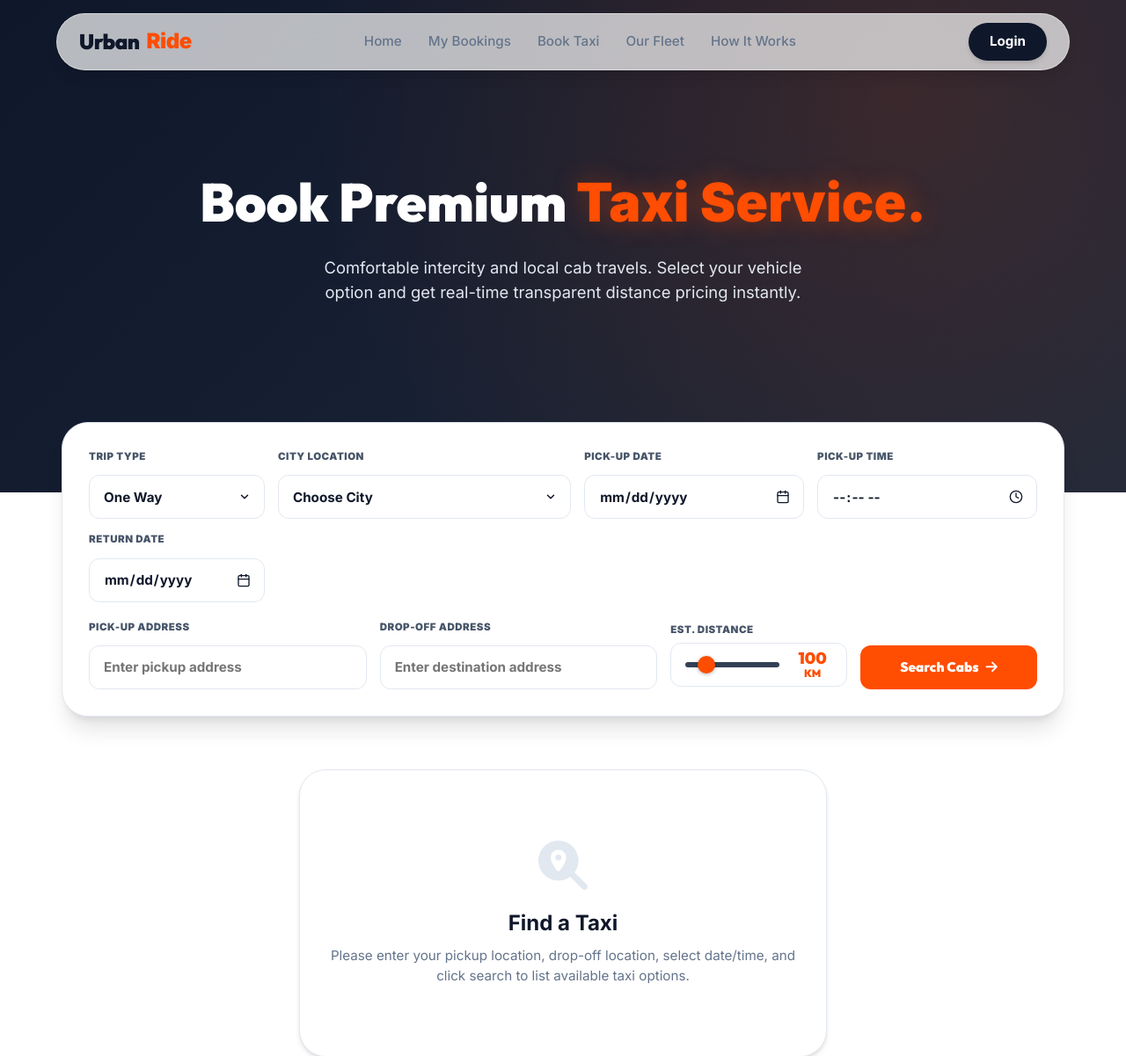
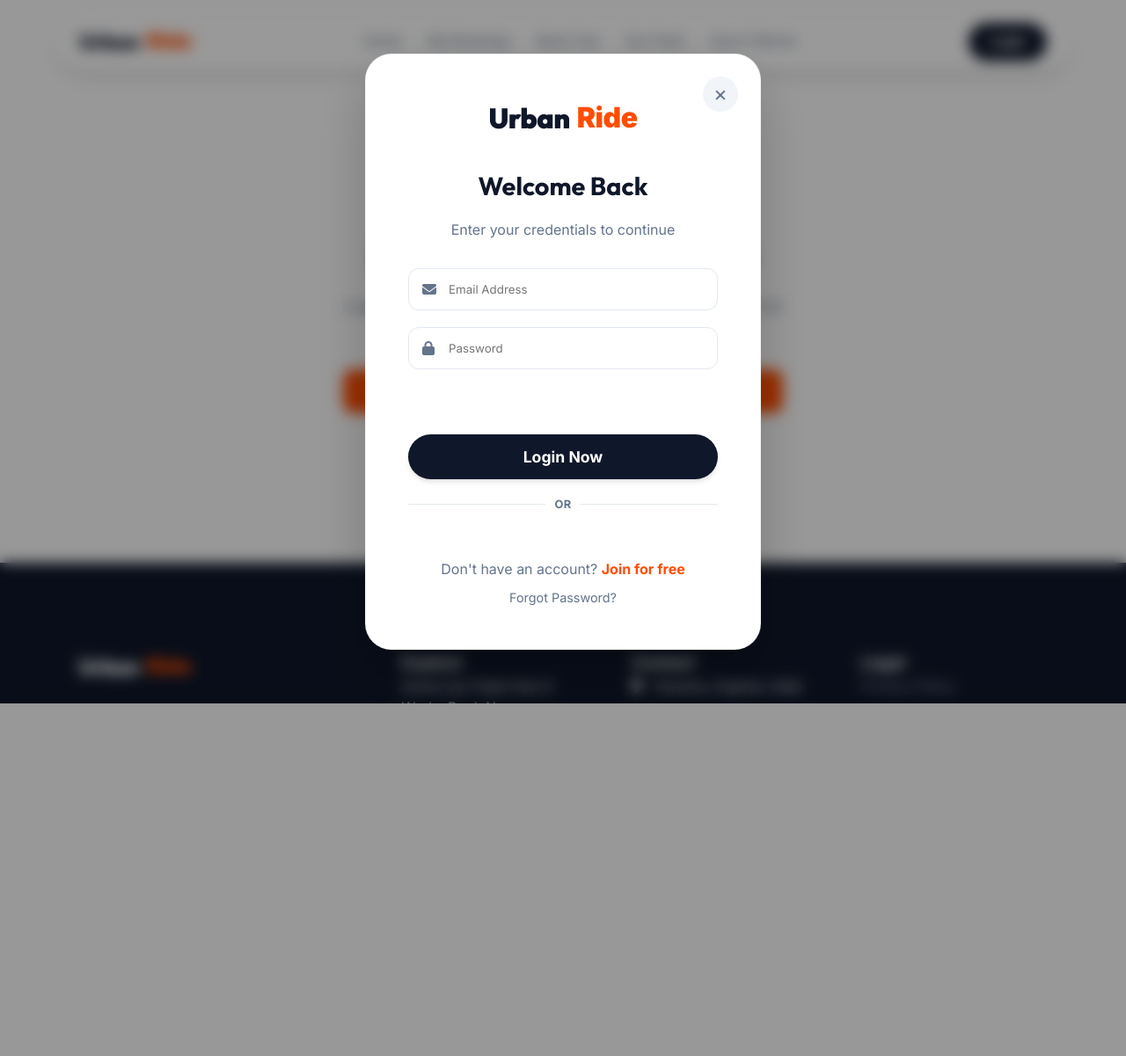
Before and after one commit to rishitgokani005/URB, a PHP site: page /dwk/Taxi-Booking/taxi-booking.php in a window 1280 px wide. Shown: the top 1201 px of the page at 88% size. After the commit the page ends 800 px from the top, so only its background shows below. Run offline with PHP 8.4, Linux system fonts and the light colour scheme; data comes from the database, SQL or seed files in the repository; some libraries are stand-ins or nearby versions.

Commit message:
Integrate compulsory login overlay check from Sujal branch with agency logic from main branch

```diff
--- a/Taxi-Booking/taxi-booking.php
+++ b/Taxi-Booking/taxi-booking.php
@@ -1050,6 +1050,23 @@ $is_logged_in = isset($_SESSION['loggedin']);
     <input type="hidden" id="return_date" value="<?php echo htmlspecialchars($return_date); ?>">
     <input type="hidden" id="est_distance" value="<?php echo htmlspecialchars($est_distance); ?>">
 <?php endif; ?>
+
+<?php if (!$is_logged_in): ?>
+    <?php require '../includes/login_modal.php'; ?>
+    <script>
+        window.onload = function() {
+            showLoginModal();
+        }
+    </script>
+    <div class="compulsory-login-overlay" style="min-height: 80vh; display: flex; align-items: center; justify-content: center; background: #fdfdfd; padding: 2rem;">
+        <div style="text-align: center; max-width: 500px;">
+            <i class="fas fa-lock" style="font-size: 4rem; color: var(--primary); margin-bottom: 2rem; opacity: 0.3;"></i>
+            <h2 style="font-family: 'Outfit', sans-serif; color: #333; font-weight: 800; font-size: 2.2rem;">Please login to book a taxi</h2>
+            <p style="color: #64748B; margin-top: 1rem; font-size: 1.1rem;">Login or create an account to access our premium fleet and start booking your rides.</p>
+            <button onclick="showLoginModal()" class="search-go-taxi" style="margin-top: 2rem; width: auto; padding: 1rem 3rem;">Login Now</button>
+        </div>
+    </div>
+<?php else: ?>
 
 <?php if (!$agency): ?>
 <!-- Hero Section mirroring index.php layout -->
@@ -1669,4 +1686,6 @@ $is_logged_in = isset($_SESSION['loggedin']);
     document.querySelectorAll('.reveal').forEach(el => observer.observe(el));
 </script>
 
+<?php endif; ?>
+
 <?php require '../includes/footer.php'; ?>
```
